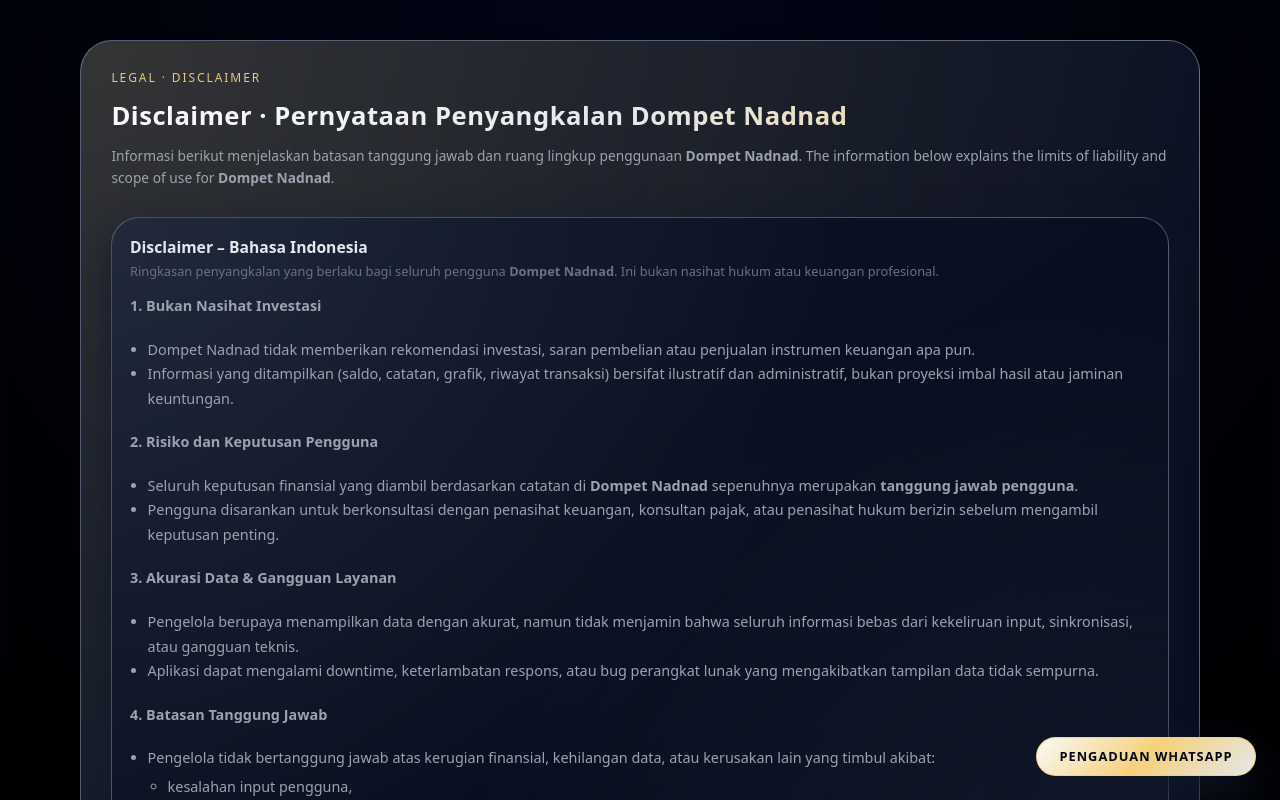
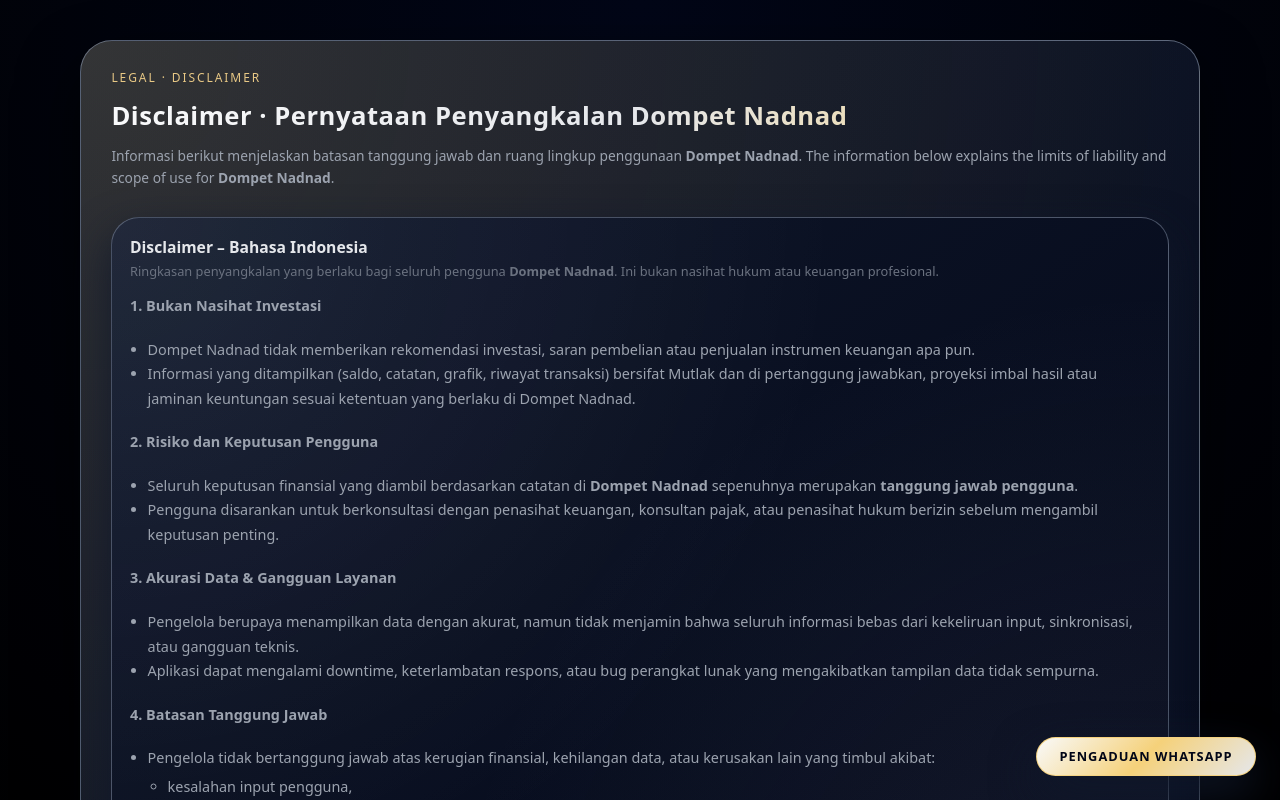
Before and after one commit to Mr-sn02/nadnad-invest-clean, a Next.js app in the folder nadnad-invest-clean/nadnad-invest-clean/: page /disclaimer in a window 1280 px wide. Shown: the top 800 px of the page. Built offline with nearby package versions, Linux system fonts and the light colour scheme.

Commit message:
Update page.js

```diff
--- a/nadnad-invest-clean/nadnad-invest-clean/app/disclaimer/page.js
+++ b/nadnad-invest-clean/nadnad-invest-clean/app/disclaimer/page.js
@@ -40,8 +40,9 @@
               </li>
               <li>
                 Informasi yang ditampilkan (saldo, catatan, grafik, riwayat
-                transaksi) bersifat ilustratif dan administratif, bukan
-                proyeksi imbal hasil atau jaminan keuntungan.
+                transaksi) bersifat Mutlak dan di pertanggung jawabkan,
+                proyeksi imbal hasil atau jaminan keuntungan sesuai ketentuan
+                yang berlaku di Dompet Nadnad.
               </li>
             </ul>
 
```
